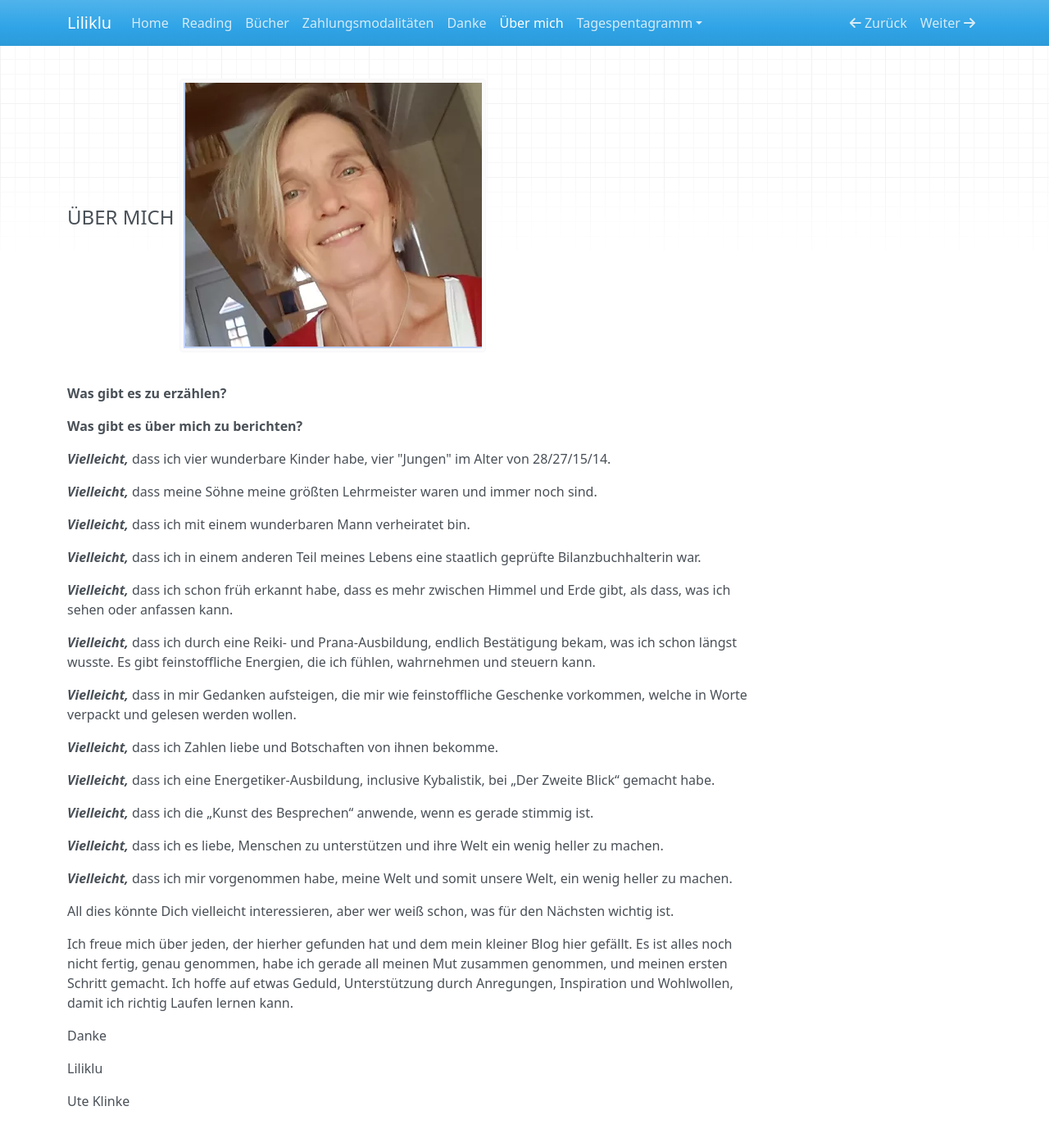
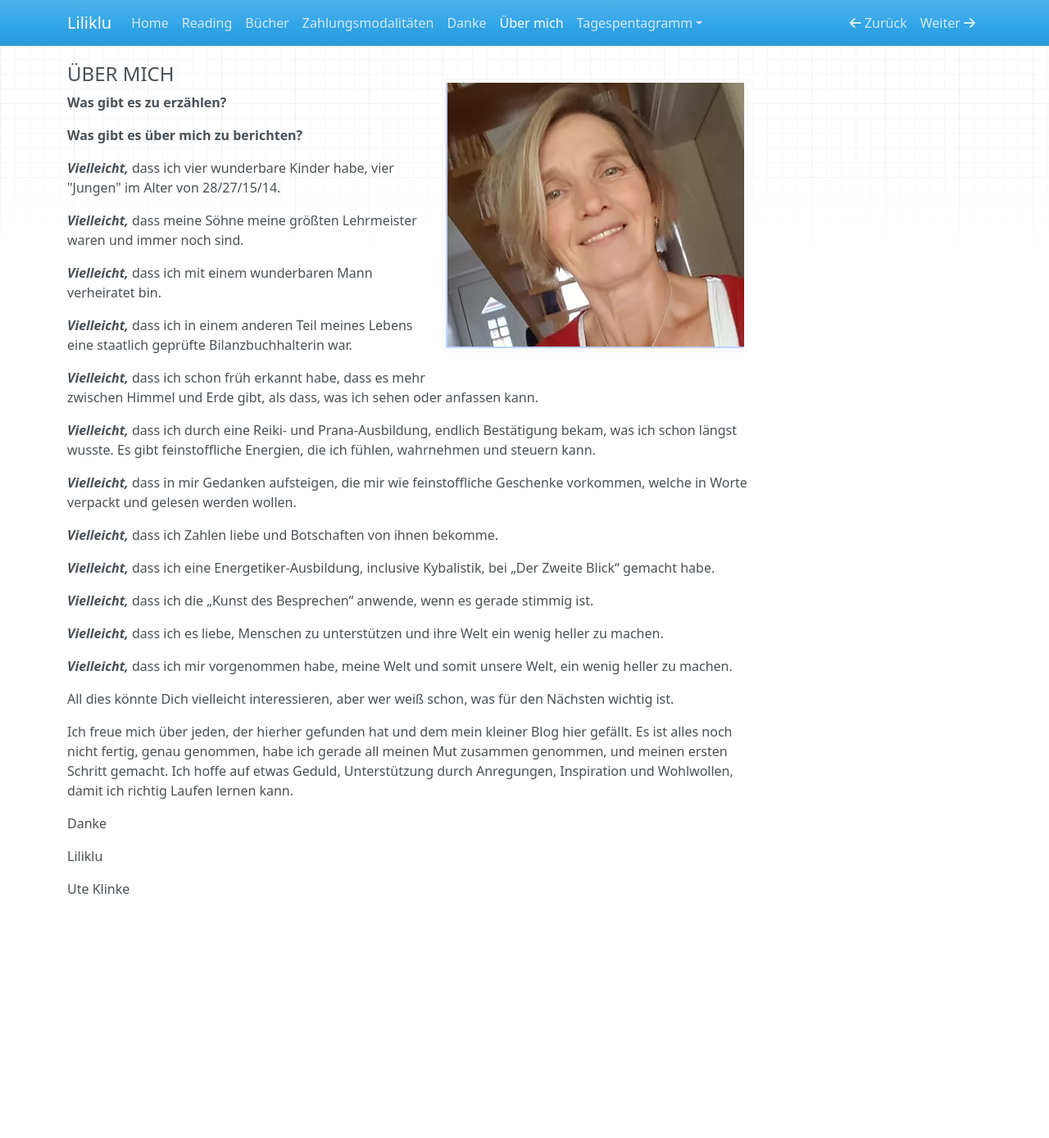
Before and after one commit to liliklu/liliklu.de, an MkDocs documentation site: the page built from docs/z_about_me.md, in a window 1280 px wide and 1400 px high. Shown: the top 1389 px of the window at 82% size. Built offline with MkDocs 1.6.1, drawn with Linux system fonts in a browser that asks for light colours; nearby versions of some CDN libraries.

Commit message:
Bild rechts

```diff
--- a/docs/z_about_me.md
+++ b/docs/z_about_me.md
@@ -4,6 +4,11 @@ hide:
 - toc
 - navigation
 ---
+<style>
+img {
+  float: right;
+}
+</style>
 #### ÜBER MICH                              ![](img/ueber-mich.png)
 
 
```
